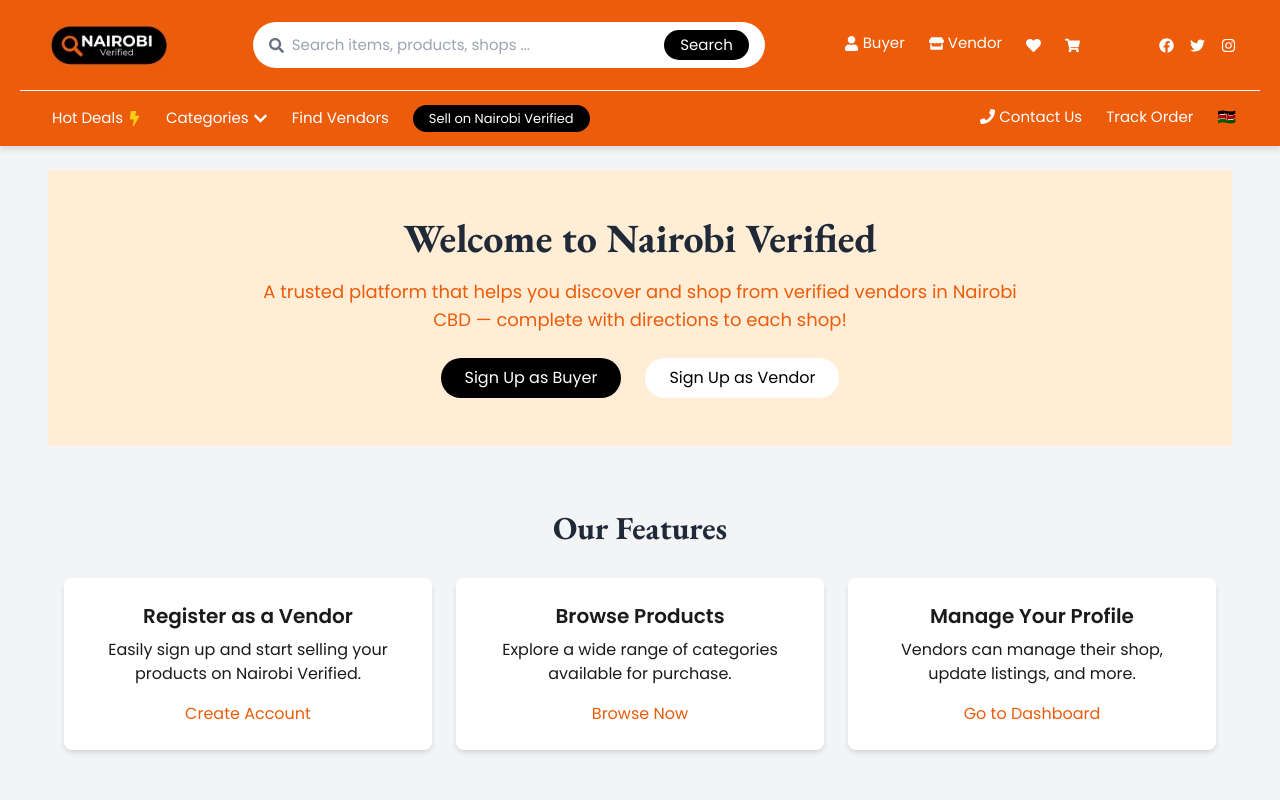
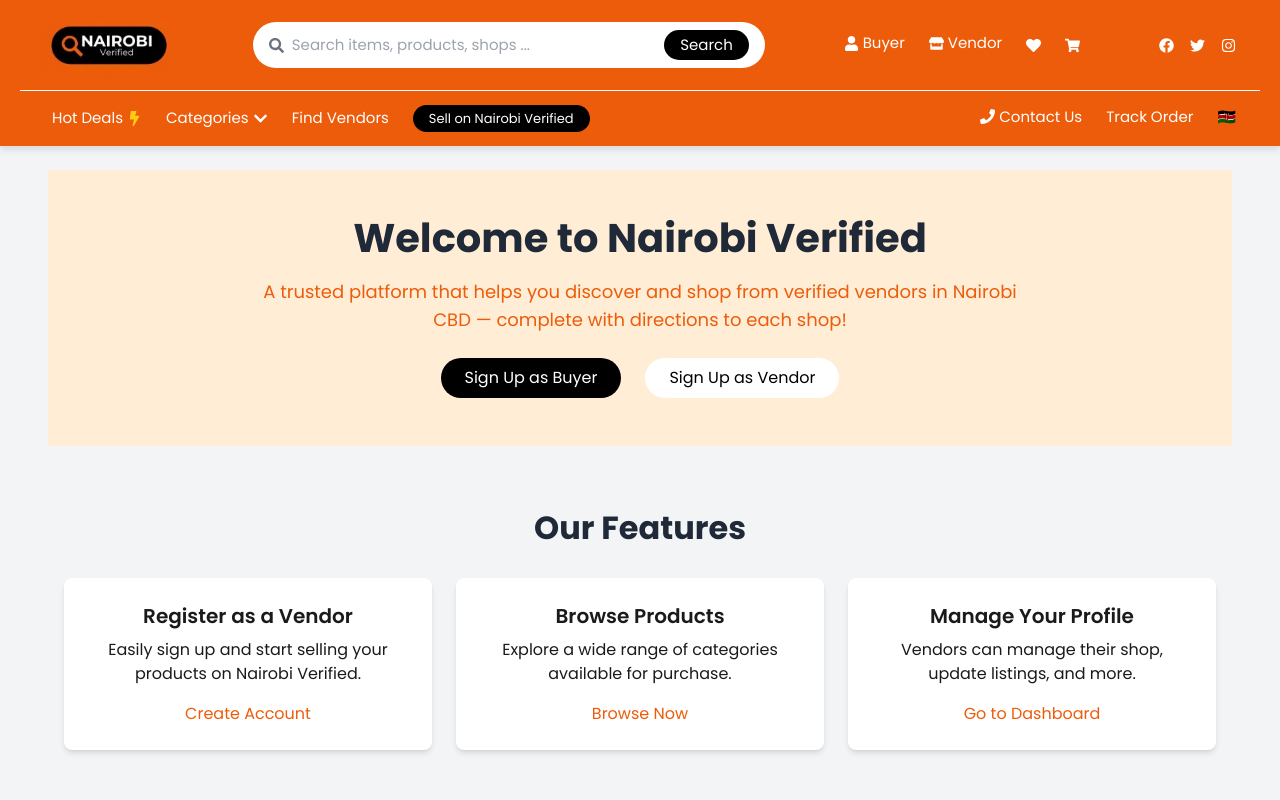
Before and after one commit to Sikos-Marketing-Developer-Team/nairobi-verified, a Next.js app in the folder frontend/: page / in a window 1280 px wide. Shown: the top 800 px of the page. Built offline with nearby package versions, Linux system fonts and the light colour scheme.

Commit message:
Fixed font fot titles

```diff
--- a/frontend/src/app/globals.css
+++ b/frontend/src/app/globals.css
@@ -98,12 +98,12 @@
   font-weight: 700;
   color: var(--text-color);
   margin-bottom: 20px;
-  font-family: var(--garamond);
+
 }
 
 .home-body h2 {
   color: var(--text-color);
-  font-family: var(--garamond);
+
   font-size: 2rem;
 }
 
```
